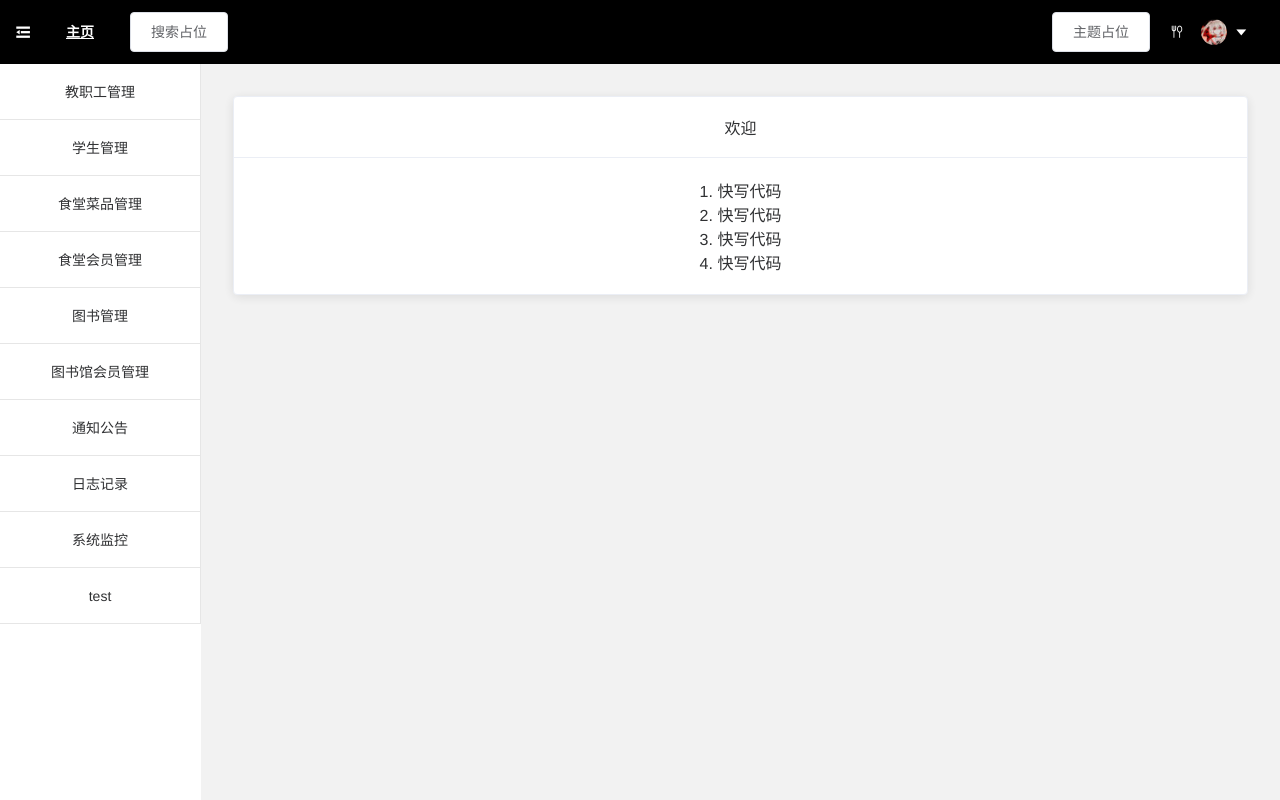
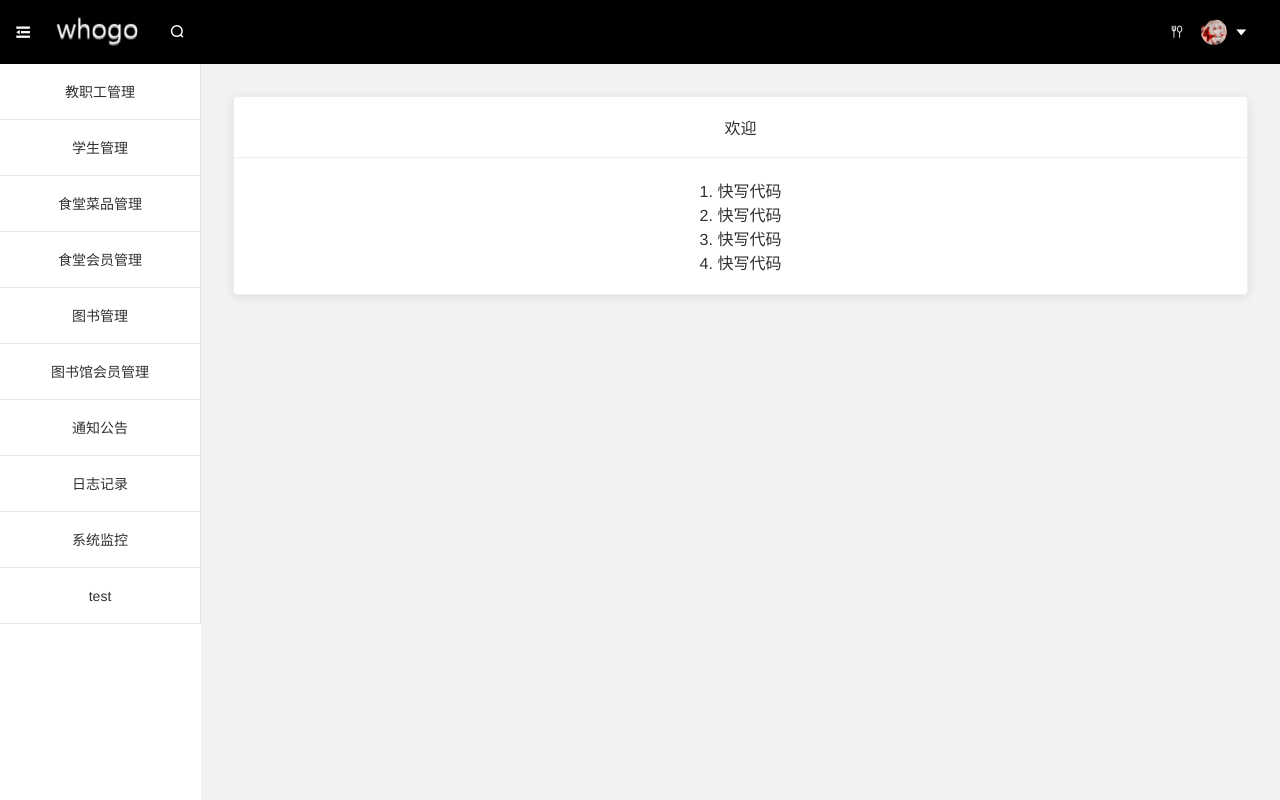
Before and after one commit to AExiaoliou/whogo-ui, a Vue app: page /test in a window 1280 px wide. Built offline with nearby package versions, Linux system fonts and the light colour scheme.

Commit message:
logo: 只能说还行不能说很行

```diff
--- a/src/views/NavBar.vue
+++ b/src/views/NavBar.vue
@@ -5,16 +5,20 @@
         <i class="big-alittle clickable" :class="$store.state.app.isSideCollapse ? 'el-icon-s-unfold' : 'el-icon-s-fold'" @click="sideCollapse"></i>
       </div>
     </div>
-    <div class="Header-item" style="margin-left:20px">
-      <router-link class="Header-link" to="/empty" >主页</router-link>
+    <div class="Header-item ml10">
+      <router-link class="Header-link" to="/empty">
+        <img src="@/assets/whogo-sm.png" />
+      </router-link>
     </div>
-    <div class="Header-item" style="flex:auto; margin-left:20px">
-      <el-button>搜索占位</el-button>
+    <div class="Header-item flex-row ml10" style="flex:auto">
+      <div class="search" :class="{ 'search--collapse': isSearchCollapse }" v-show="!isSearchCollapse" >
+        <el-input />
+      </div>
+      <div>
+        <i class="el-icon-search Header-link clickable" @click="isSearchCollapse = !isSearchCollapse"/>
+      </div>
     </div>
-    <div class="Heder-item" style="margin-right: 20px">
-      <el-button>主题占位</el-button>
-    </div>
-    <div class="Heder-item" style="margin-right: 20px">
+    <div class="Heder-item mr20">
       <el-popover class="Header-link"
         placement="bottom"
         :title="$t('nav.switch')"
@@ -57,7 +61,7 @@ export default {
   },
   data () {
     return {
-      // translationVisable: false
+      isSearchCollapse: true
     }
   }
 }
@@ -130,4 +134,14 @@ export default {
 .dropdown-item:hover {
   background-color: aqua;
 }
+.search {
+  display: flex;
+  flex-direction: column;
+  transition: all .5s;
+  width: 200px;
+}
+.search:is(.search--collapse) {
+  width: 0;
+  opacity: 0;
+}
 </style>
```
Also changed, not shown: src/assets/whogo-sm.png (added).
